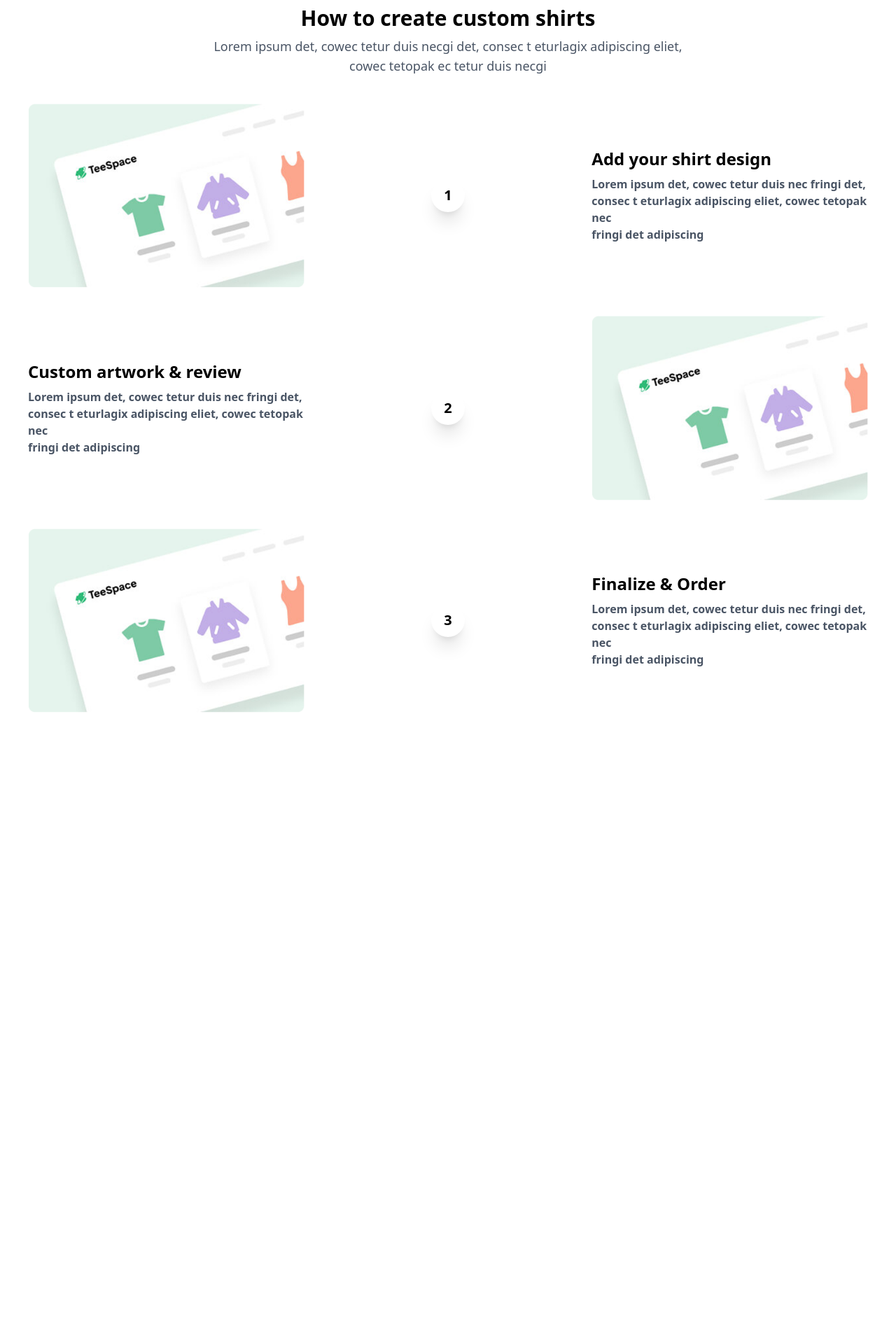
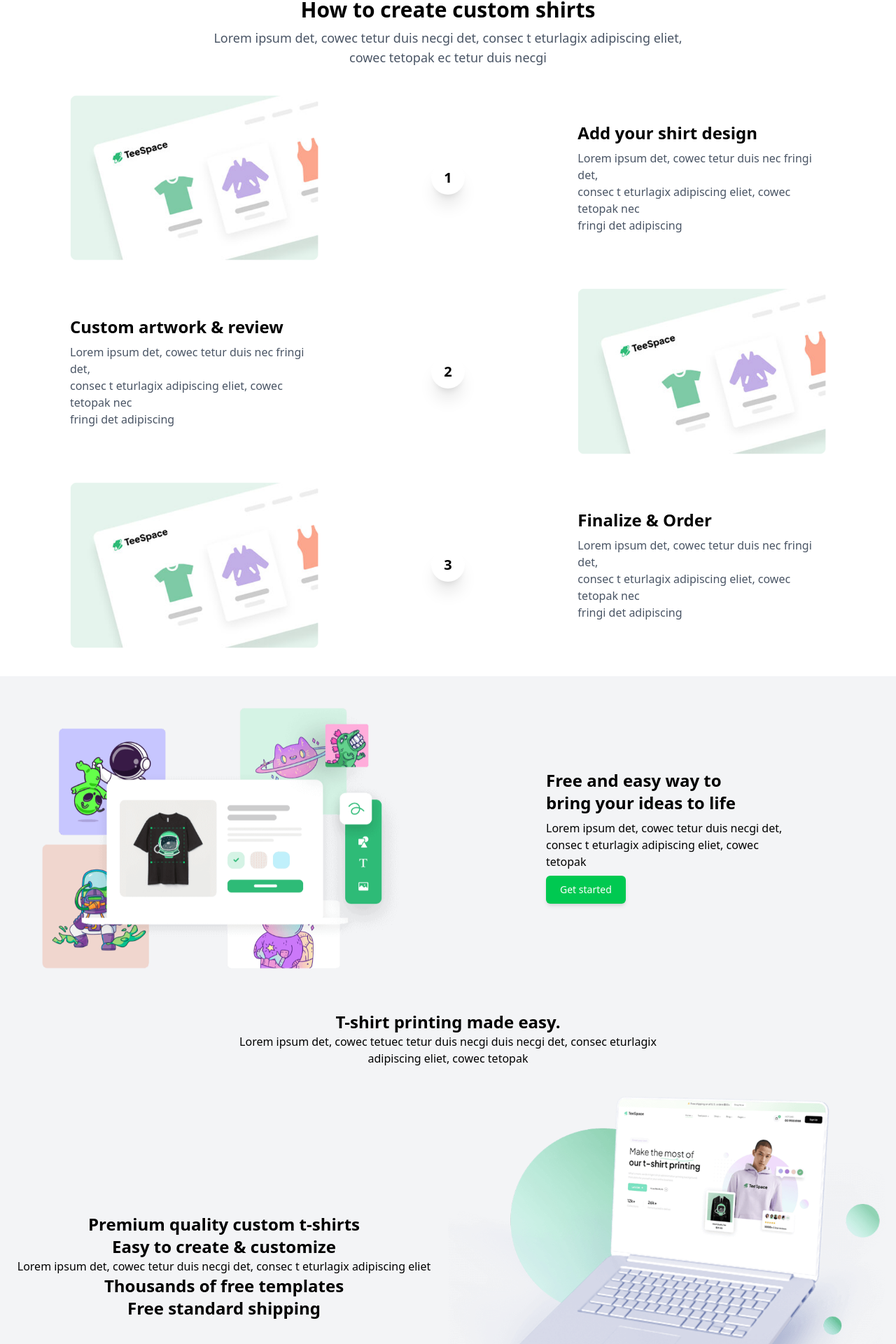
Before and after one commit to Mubashar217/task-2cloth, a Next.js app: page / in a window 1280 px wide. Shown: the part 864-2784 px from the top of the page at 70% size. Before the commit the page ends 1882 px from the top, so only its background shows below. Built offline with nearby package versions, Linux system fonts and the light colour scheme.

Commit message:
last done

```diff
--- a/app/(components)/Button/Button.tsx
+++ b/app/(components)/Button/Button.tsx
@@ -11,7 +11,7 @@ const Button: React.FC<ButtonProps> = ({ children, className, variant = 'primary
   return (
     <button
       className={clsx(
-        'px-5 py-2.5 rounded-full text-sm font-medium transition-all duration-200',
+        'px-5 py-2.5 rounded-md text-sm font-medium transition-all duration-200',
         variant === 'primary' &&
           'bg-green-500 text-white hover:bg-green-600 shadow-md',
         variant === 'outline' &&
--- a/app/(components)/Customshirt/Customshirt.tsx
+++ b/app/(components)/Customshirt/Customshirt.tsx
@@ -2,7 +2,7 @@ import React from "react";
 
 export default function Customshirt() {
     return (
-        <div className="customshirt mt-14 max-w-[1920px] mx-auto px-4 md:px-10">
+        <div className="customshirt mt-14 max-w-[1920px] mx-auto px-4 md:px-10 md:w-290">
             <div className="text-center">
                 <p className="text-2xl md:text-3xl font-semibold">
                     How to create custom shirts
@@ -28,7 +28,7 @@ export default function Customshirt() {
 
                 <div className="order-3 text-center md:text-left">
                     <p className="text-xl md:text-2xl font-bold">Add your shirt design</p>
-                    <p className="text-sm md:text-base font-semibold text-gray-600 mt-2">
+                    <p className="text-sm md:text-base text-gray-600 mt-2">
                         Lorem ipsum det, cowec tetur duis nec fringi det,
                         <br className="hidden md:block" />
                         consec t eturlagix adipiscing eliet, cowec tetopak nec{" "}
@@ -43,7 +43,7 @@ export default function Customshirt() {
                     <p className="text-xl md:text-2xl font-bold">
                         Custom artwork & review
                     </p>
-                    <p className="text-sm md:text-base font-semibold text-gray-600 mt-2">
+                    <p className="text-sm md:text-base text-gray-600 mt-2">
                         Lorem ipsum det, cowec tetur duis nec fringi det,
                         <br className="hidden md:block" />
                         consec t eturlagix adipiscing eliet, cowec tetopak nec{" "}
@@ -52,7 +52,7 @@ export default function Customshirt() {
                     </p>
                 </div>
 
-                <div className="order-1 md:order-2 flex items-center justify-center h-12 w-12 bg-white shadow-xl rounded-full text-xl font-bold">
+                <div className="order-1 md:order-2 flex items-center justify-center h-12 w-12 bg-white shadow-xl rounded-full text-xl font-bold ">
                     2
                 </div>
 
@@ -76,7 +76,7 @@ export default function Customshirt() {
 
                 <div className="order-3 text-center md:text-left">
                     <p className="text-xl md:text-2xl font-bold">Finalize & Order</p>
-                    <p className="text-sm md:text-base font-semibold text-gray-600 mt-2">
+                    <p className="text-sm md:text-base text-gray-600 mt-2">
                         Lorem ipsum det, cowec tetur duis nec fringi det,
                         <br className="hidden md:block" />
                         consec t eturlagix adipiscing eliet, cowec tetopak nec{" "}
--- /dev/null
+++ b/app/(components)/Customshirt2/Customshirt2.tsx
@@ -0,0 +1,43 @@
+import React from 'react'
+import Button from '../Button/Button'
+
+export default function Customshirt2() {
+    return (
+        <div className='container max-w-[1920] mx-auto bg-gray-100 mt-10'>
+            <div className='first grid md:grid-cols-2 justify-items-center'>
+                <div><img src="/shirtimg.png" alt="pic" className='w-[500px] md:w-[600px] p-10' /></div>
+                <div className='content-center'>
+                    <h1 className='text-2xl font-bold md:w-70 text-center md:text-start'>Free and easy way to
+                        bring your ideas to life</h1>
+                    <p className='mt-2 md:w-90 text-center md:text-start'>Lorem ipsum det, cowec tetur duis necgi det, consec t
+                        eturlagix adipiscing eliet, cowec tetopak</p>
+                    <Button className="bg-green-500 mt-2 hover:bg-green-600 text-white cursor-pointer">Get started</Button>
+                </div>
+            </div>
+            <div className='hidden md:block'>
+                <h1 className='text-2xl font-bold text-center mt-5'>T-shirt printing made easy.</h1>
+                <p className='text-center'>Lorem ipsum det, cowec tetuec tetur duis necgi duis necgi det, consec eturlagix <br className='hidden md:block' />
+                    adipiscing eliet, cowec tetopak</p>
+            </div>
+            <div className='grid md:grid-cols-2 mt-10 text-center'>
+                <div className='smcard content-center justify-item-center item-center'>
+                    <div>
+                        <h1 className='text-2xl font-bold'>Premium quality custom t-shirts</h1>
+                    </div>
+                    <div>
+                        <h1 className='text-2xl font-bold'>Easy to create & customize</h1>
+                        <p>Lorem ipsum det, cowec tetur duis necgi det, consec t
+                            eturlagix adipiscing eliet</p>
+                    </div>
+                    <div>
+                        <h1 className='text-2xl font-bold'>Thousands of free templates</h1>
+                    </div>
+                    <div>
+                        <h1 className='text-2xl font-bold'>Free standard shipping</h1>
+                    </div>
+                </div>
+                <div><img src="laptop.png" alt="img" /></div>
+            </div>
+        </div>
+    )
+}
--- a/app/(components)/Header/Header.tsx
+++ b/app/(components)/Header/Header.tsx
@@ -12,7 +12,7 @@ const Header = () => {
                     Create your own
                 </div>
                 <h1 className="text-3xl sm:text-4xl md:text-5xl font-bold leading-tight">
-                    Make the most <br />
+                    Make the most <br className='hidden md:block'/>
                     of o <span className="text-black">printing</span>
                 </h1>
                 <p className="text-gray-500 text-sm sm:text-base">
--- a/app/(components)/Tags/Tags.tsx
+++ b/app/(components)/Tags/Tags.tsx
@@ -5,11 +5,11 @@ export default function Tags() {
     <div className="main bg-gray-100 w-full max-w-[1920] mx-auto py-10 ">
       <div className="container text-center">
         <p className="text-md font-bold">
-          “We've got custom T-shirts in a range of fits and sizes, so <br />
+          “We've got custom T-shirts in a range of fits and sizes, so <br className="hidden md:block" />
           everyone can wear your brand or message.”
         </p>
       </div>
-      <div className="imageloc grid itme-center md:grid-cols-6  justify-center mt-5 ">
+      <div className="imageloc grid itme-center md:grid-cols-6  justify-center mt-2">
         <img src="spotify.png" alt="img" />
         <img src="feedly.png" alt="img" />
         <img src="hopin.png" alt="img" />
--- a/app/page.tsx
+++ b/app/page.tsx
@@ -3,6 +3,7 @@ import Navbar from "./(components)/Navbar.tsx/Navbar";
 import Header from "./(components)/Header/Header";
 import Tags from "./(components)/Tags/Tags";
 import Customshirt from "./(components)/Customshirt/Customshirt";
+import Customshirt2 from "./(components)/Customshirt2/Customshirt2";
 
 export default function Home() {
   return (
@@ -11,6 +12,7 @@ export default function Home() {
      <Header/>
      <Tags/>
      <Customshirt/>
+     <Customshirt2/>
     </div>
   );
 }
```
Also changed, not shown: public/laptop.png (added), public/shirtimg.png (added).
